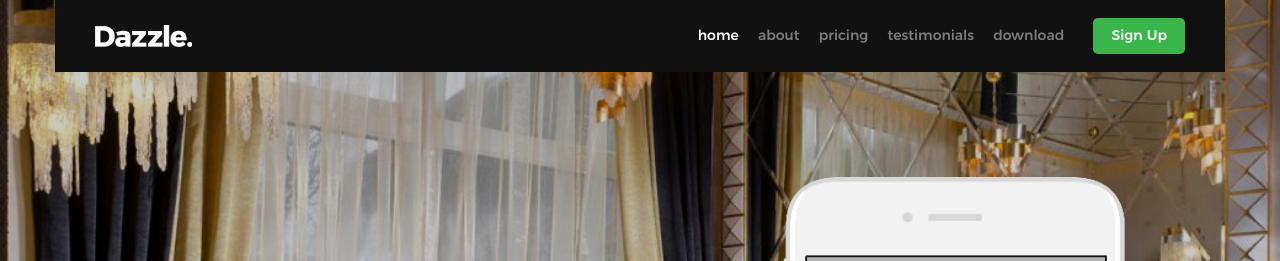
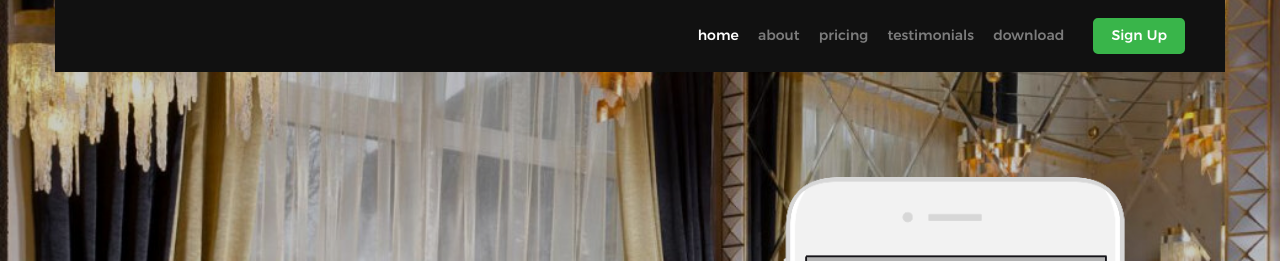
Before and after one commit to silina228/dazzle, a plain HTML site: page index.html in a window 1280 px wide. Shown: the top 261 px of the page. Drawn offline with Linux system fonts and the light colour scheme; files whose address does not match are found by name.

Commit message:
Update index.html

```diff
--- a/index.html
+++ b/index.html
@@ -42,9 +42,7 @@
    ================================================== -->
    <header id="header" class="row">
 
-   		<div class="header-logo">
-	        	<a href="index.html">Silya</a>
-	    	</div>
+
 
 	   	<nav id="header-nav-wrap">
 			<ul class="header-main-nav">
```
